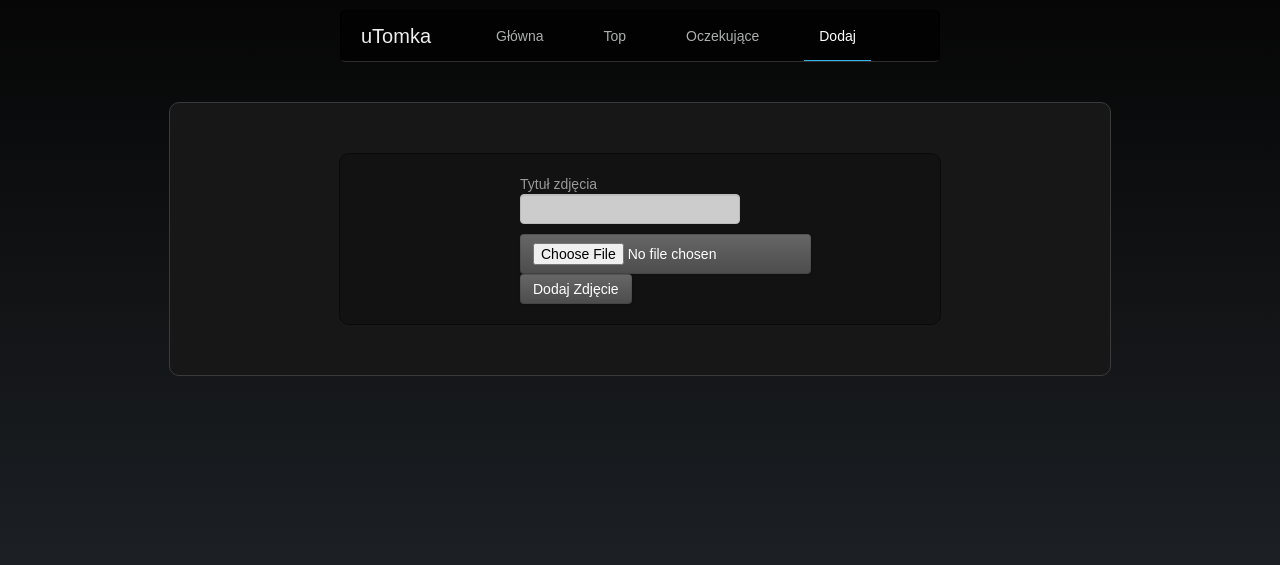
After one commit to tomcio930/uTomka, a Django app: page /add/ in a window 1280 px wide. The commit adds this page. Shown: the top 565 px of the page. Run offline with Django 3.2, Linux system fonts and the light colour scheme; some libraries are stand-ins or nearby versions; some web fonts are replaced.

Commit message:
css modification

```diff
--- a/media/models.py
+++ b/media/models.py
@@ -1,8 +1,6 @@
 from django.db import models
 from django.contrib.auth.models import User
 import os
-
-
 
 def get_image_path(instance, filename):
     return os.path.join('images/', filename)
--- /dev/null
+++ b/media/templates/media/add.html
@@ -0,0 +1,11 @@
+{% extends 'media/base.html' %}
+{% block after_images %}
+	<div class="image_container">
+		<form class="add_image_form">
+			<span>Tytuł zdjęcia</span>
+  			<input type="text" />
+  			<input type="file" class="btn" />
+  			<button type="submit" class="btn">Dodaj Zdjęcie</button>
+		</form>
+	</div>
+{% endblock %}
--- a/media/templates/media/base.html
+++ b/media/templates/media/base.html
@@ -13,8 +13,8 @@
   		<div class="navbar">
   			<div class="navbar-inner">
   				<a class="brand" href="/">uTomka</a>
-		  		<ul class="nav">
-		  			<li class="active"><a href="/">Główna</a></li>
+		  		<ul class="nav navigation">
+		  			<li><a href="/">Główna</a></li>
 		  			<li><a href="/">Top</a></li>
 		  			<li><a href="/">Oczekujące</a></li>
 		  			<li><a href="/add">Dodaj</a></li>
@@ -45,6 +45,11 @@
 	 </div>
     <script src="http://code.jquery.com/jquery.js"></script>
     <script src="/site_media/bootstrap/js/bootstrap.min.js"></script>
+    <script>
+    	$(document).ready(function(){
+				$(".navigation li:nth-child({{active}})").addClass("active");
+		});
+    </script>
     {% block scripts %}
     {% endblock %}
   </body>
--- a/media/urls.py
+++ b/media/urls.py
@@ -11,6 +11,7 @@ urlpatterns = patterns('',
     url(r'^(?P<page>\d+)/$', views.index, name='index'),
     url(r'^image/(?P<image_id>\d+)/$', views.image, name='image'),
     url(r'^go_to_page/$', views.go_to_page, name='go_to_page'),
+    url(r'^add/$', views.add, name='add'),
     url(r'^media/images/(?P<path>.*)$', 'django.views.static.serve',
         {'document_root': MEDIA_ROOT, 'show_indexes': True})
 )
--- a/media/views.py
+++ b/media/views.py
@@ -8,38 +8,34 @@ from django.core.paginator import Paginator, EmptyPage
 
 def index(request, page="1"):
     page = int(page)
-
     images = Image.objects.all()
     paginator = Paginator(images, IMAGES_PER_PAGE)
-
     try:
         images_to_show = paginator.page(page)
     except EmptyPage:
         images_to_show = paginator.page(paginator.num_pages)
         page = paginator.num_pages
-
     previous_pages_count = 4
     next_pages_count = 5
-
     first_page = page - previous_pages_count
     last_page = page + next_pages_count
-
     if(first_page < 1):
         last_page -= first_page
         first_page = 1
     if(last_page > paginator.num_pages):
         last_page = paginator.num_pages
-
-    return render(request, 'media/index.html', {'images': images_to_show, 'pages_list': range(first_page, last_page+1), 'current_page':page, 'adress':ADDRESS})
+    return render(request, 'media/index.html', {'images': images_to_show, 'pages_list': range(first_page, last_page+1), 'current_page':page, 'adress':ADDRESS, 'active':1})
 
 def image(request, image_id):
     images = Image.objects.filter(id=image_id)
-
     if(images):
-        return render(request, 'media/image.html', {'images':images, 'adress':ADDRESS})
+        return render(request, 'media/image.html', {'images':images, 'adress':ADDRESS, 'active':1})
     else:
         return HttpResponseNotFound('<h1>Page not found</h1>')
 
 def go_to_page(request):
     page = request.GET['page']
     return redirect('/'+page)
+
+def add(request):
+    return render(request, 'media/add.html', {'active':4});
--- a/uTomka/settings.py
+++ b/uTomka/settings.py
@@ -5,7 +5,7 @@ DEBUG = True
 TEMPLATE_DEBUG = DEBUG
 PROJECT_DIR = os.path.abspath(os.path.dirname(__file__))
 
-ADDRESS = "127.0.0.1:800"
+ADDRESS = "127.0.0.1:8000"
 
 IMAGES_PER_PAGE = 3
 
--- a/uTomka/site_media/css/style.css
+++ b/uTomka/site_media/css/style.css
@@ -8,10 +8,8 @@
 	-moz-border-radius:10px; /* Old Firefox */
 }
 
-.navigation{
-	margin: 20px auto;
-	max-width: 300px;
-	text-align: center
+.navigation li{
+	padding-left: 30px;
 }
 
 .image_container{
@@ -44,8 +42,6 @@
 	color: #33b5e5;
 }
 
-
-
 .image_container .image_fb_like{
 	margin: 20px auto;
 	max-width: 100px;
@@ -63,3 +59,10 @@
 	margin: 30px auto 80px;
 	max-width: 700px;
 }
+
+.add_image_form{
+	margin: 20px 0 20px;
+	margin-left: auto;
+	margin-right: auto;
+	width: 40%;
+}
```
